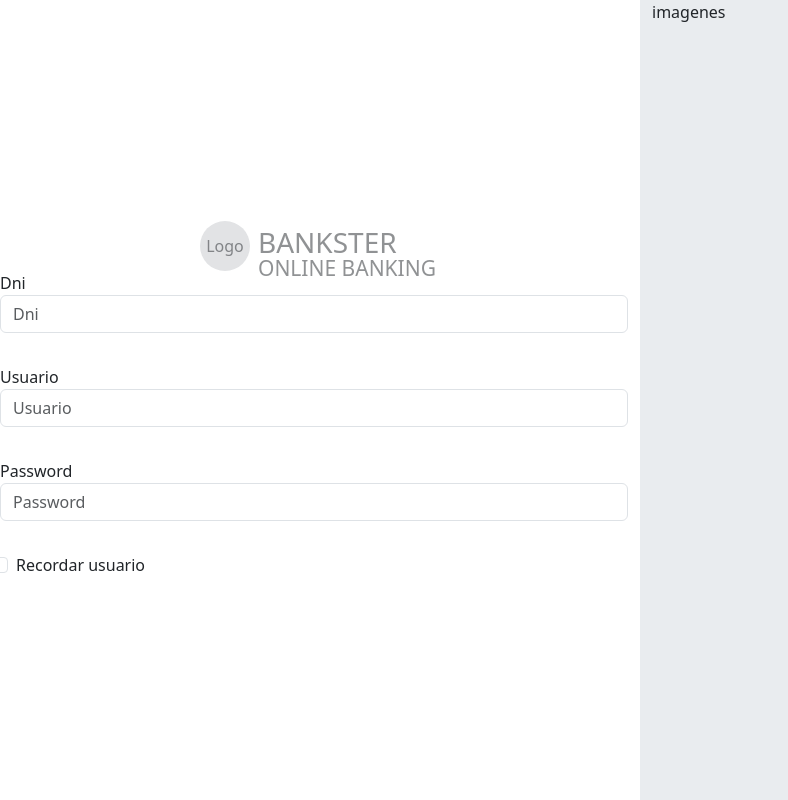
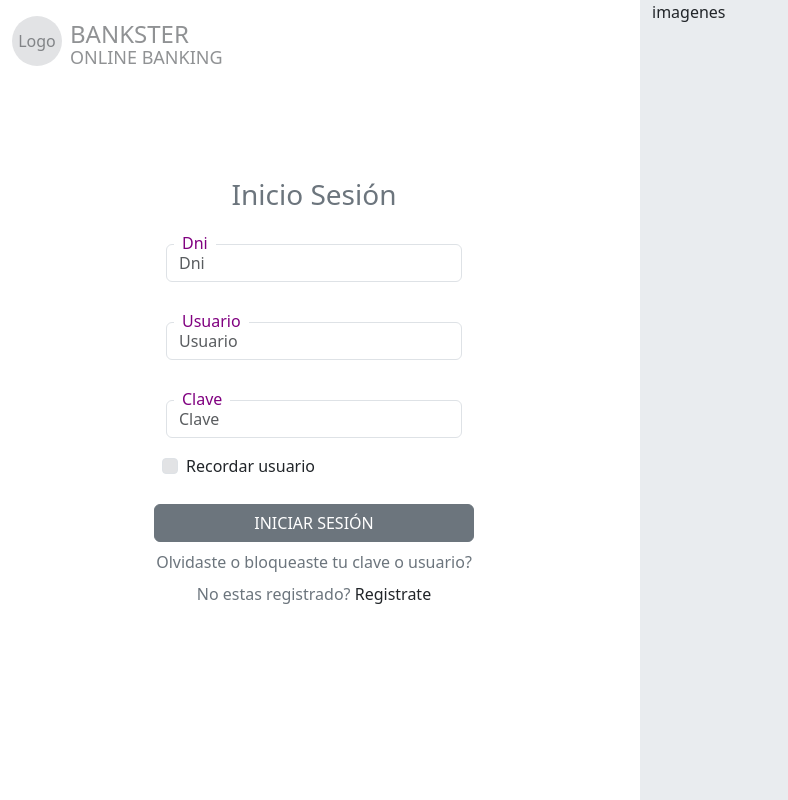
Before and after one commit to No-Country-simulation/c20-28-n-csharp, a React (Vite) app in the folder Client/: page / in a window 1280 px wide. Shown: the whole page, without its empty margins (0-788 px from the left). Built offline with nearby package versions, Linux system fonts and the light colour scheme.

Commit message:
agregue detalles login

```diff
--- /dev/null
+++ b/Client/src/Components/Input-field.jsx
@@ -0,0 +1,12 @@
+import React from "react";
+
+function Input({name, value, type, onChange}) {
+    return (
+        <div className="mb-3 input-field">
+            <label className="text-capitalize" htmlFor={name}>{name}</label>
+            <input type={type} className="form-control text-capitalize" name={name} placeholder={name} value={value} onChange={onChange}/>
+        </div>
+    );
+}
+
+export default Input;
--- a/Client/src/Components/Input.jsx
+++ /dev/null
@@ -1,12 +0,0 @@
-import React from "react";
-
-function Input({name, type, onChange = () => {}}) {
-    return (
-        <div className="mb-3">
-            <label className="text-capitalize" htmlFor={name}>{name}</label>
-            <input type={type} className="form-control text-capitalize" id={name} name={name} placeholder={name} onChange={onChange}/>
-        </div>
-    );
-}
-
-export default Input;
--- a/Client/src/Components/Logo.jsx
+++ b/Client/src/Components/Logo.jsx
@@ -5,7 +5,7 @@ function Logo() {
         return (
             <div className="d-flex">
                 <div className="circle mx-2  bg-secondary-subtle text-body-tertiary">Logo</div>
-                <span className="fs-3 text-uppercase text-body-tertiary">Bankster<sub className="d-block">Online Banking</sub></span>
+                <span className="fs-4 text-uppercase text-body-tertiary">Bankster<sub className="d-block">Online Banking</sub></span>
             </div>
         );
 
--- a/Client/src/pages/Login.jsx
+++ b/Client/src/pages/Login.jsx
@@ -1,27 +1,43 @@
 import React from "react";
 import Logo from "../Components/Logo";
+import InputField from "../Components/Input-field";
 import "../styles/Login.css";
-import Input from "../Components/Input";
 
 function Login() {
-
+    const [text, setText] = React.useState({
+        dni: "",
+        usuario: "",
+        clave: ""
+    });
+    const handleChange = (e) => {
+        setText({
+            ...text,
+            [e.target.name]: e.target.value
+        });
+    }
     return (
         <div className="row login">
-            <section className="d-flex flex-column align-items-center justify-content-center col-6">
-                <Logo/>
-                <form action="" className="row g-3">
-                <Input name = "dni" type = "number" />
-                <Input name = "usuario" type = "text" />
-                <Input name = "password" type = "password" />
-                <div class="form-check">
-                    <input class="form-check-input" type="checkbox" value="recordar_usuario" id="recordar_usuario"/>
-                    <label class="form-check-label" for="recordar_usuario">
+            <section className="d-flex flex-column align-items-center justify-content-center col-md-6">
+                <div className="logo">
+                    <Logo/>
+                </div>
+                <h2 className="fs-3 text-secondary">Inicio Sesión</h2>
+                <form action="" className="row">
+                <InputField name = "dni" type = "number" value={text.dni} onChange={handleChange}/>
+                <InputField name = "usuario" type = "text" value={text.usuario} onChange={handleChange} />
+                <InputField name = "clave" type = "password" value={text.clave} onChange={handleChange}/>
+                <div className="form-check mx-2">
+                    <input className="form-check-input bg-secondary-subtle" type="checkbox" value="recordar_usuario" id="recordar_usuario"/>
+                    <label className="form-check-label" htmlFor="recordar_usuario">
                         Recordar usuario
                     </label>
                 </div>
+                <input type="submit" className="btn btn-secondary mt-4" value="INICIAR SESIÓN"/>
                 </form>
+                <a href="#" className="link-underline link-underline-opacity-0 link-secondary mt-2" >Olvidaste o bloqueaste tu clave o usuario?</a>
+                <p href="#" className="text-secondary mt-2">No estas registrado? <a href="#" className="link-underline link-underline-opacity-0 link-dark">Registrate</a> </p>
             </section>
-            <section className="col-6 bg-body-secondary">
+            <section className="col-md-6 bg-body-secondary d-none d-md-block">
                 imagenes
             </section>
         </div>
--- a/Client/src/styles/Login.css
+++ b/Client/src/styles/Login.css
@@ -1,12 +1,19 @@
-.circle {
-  height: 50px;
-  width: 50px;
-  border-radius: 50%;
-  display: flex;
-  justify-content: center;
-  align-items: center;
-}
-
 .login {
   height: 100vh;
+  position: relative;
+}
+.login .logo {
+  position: absolute;
+  top: 1rem;
+  left: 1rem;
+}
+.login form {
+  max-width: 20rem;
+  position: relative;
+}
+.login form .input-field label {
+  transform: translateX(0.5em) translateY(0.7em);
+  background-color: white;
+  padding: 0 0.5em;
+  color: purple;
 }/*# sourceMappingURL=Login.css.map */
--- a/Client/src/styles/Login.scss
+++ b/Client/src/styles/Login.scss
@@ -1,11 +1,24 @@
-.circle{
-    height: 50px;
-    width: 50px;
-    border-radius: 50%;
-    display: flex;
-    justify-content: center;
-    align-items: center;
-}
+
 .login{
     height: 100vh;
+    position: relative;
+    .logo{
+        position: absolute;
+        top: 1rem;
+        left: 1rem;
+    }
+
+    form{
+        max-width: 20rem;
+        position: relative;
+        .input-field{
+            label{
+                transform: translateX(.5em) translateY(0.7em);
+                background-color: white;
+                padding: 0 0.5em;
+                color: purple;
+            }
+        }
+
+    }
 }
--- a/Client/src/styles/Styles.scss
+++ b/Client/src/styles/Styles.scss
@@ -1 +1,16 @@
 @import '~bootstrap/scss/bootstrap';
+
+*,
+*::before,
+*::after {
+  box-sizing: border-box;
+}
+
+.circle{
+  height: 50px;
+  width: 50px;
+  border-radius: 50%;
+  display: flex;
+  justify-content: center;
+  align-items: center;
+}
```
Also changed, not shown: Client/src/Components/Input-check.jsx (added), Client/src/pages/Register.jsx (added), Client/src/styles/Styles.css, 2 other files (tests, documents, lock files or other folders).
